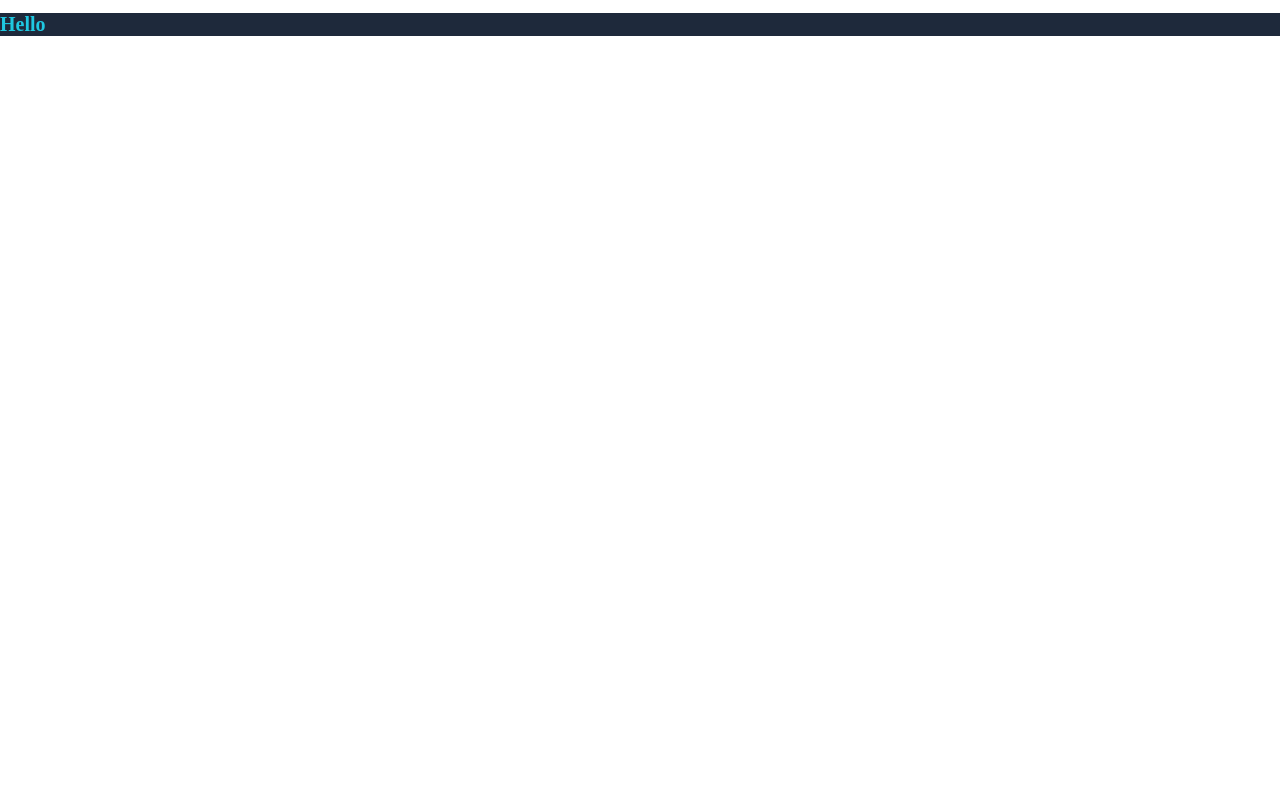
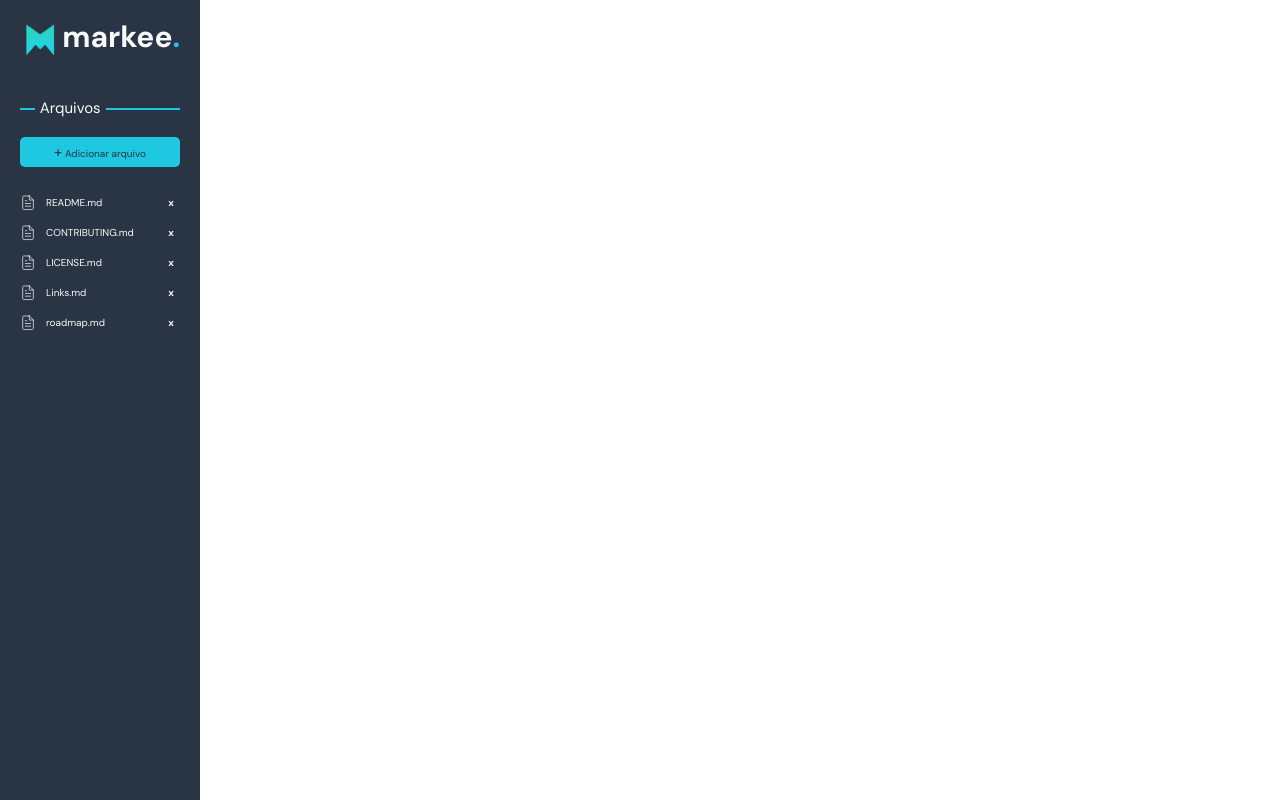
Before and after one commit to Tyyagoo/markee-brainnco, a React (Create React App) app: page / in a window 1280 px wide. Built offline with nearby package versions, Linux system fonts and the light colour scheme.

Commit message:
sidebar skeleton

```diff
--- a/src/app.tsx
+++ b/src/app.tsx
@@ -1,12 +1,15 @@
-import styled, { css } from 'styled-components/macro'
+import styled from 'styled-components/macro'
+import { Sidebar } from 'sidebar'
 
-const Title = styled.h1`${({ theme }) => css`
-  background-color: ${theme.colors.black};
-  color: ${theme.colors.primary};
-`}`
+const Layout = styled.div`
+  height: 100%;
+  display: grid;
+  grid-template-columns: 20rem 1fr;
+  grid-template-rows: 1fr;
+`
 
 function App () {
-  return <div><Title>Hello</Title></div>
+  return <Layout><Sidebar /></Layout>
 }
 
 export { App }
--- a/src/root.tsx
+++ b/src/root.tsx
@@ -11,10 +11,16 @@ const GlobalStyle = createGlobalStyle`
 
     html {
         font-size: 62.5%;
+        height: 100%;
     }
 
     body {
-        font-family: 'DM Sans' sans-serif;
+        font-family: 'DM Sans', sans-serif;
+        height: 100%;
+    }
+
+    #root {
+      height: 100%;
     }
 `
 
--- /dev/null
+++ b/src/sidebar/index.tsx
@@ -0,0 +1,80 @@
+import * as S from './styles'
+import { File } from './types'
+
+function Sidebar () {
+  const files: File[] = [
+    {
+      id: 'readme',
+      name: 'README.md',
+      content: '',
+      active: false,
+      status: 'editing',
+    },
+    {
+      id: 'contributing',
+      name: 'CONTRIBUTING.md',
+      content: '',
+      active: false,
+      status: 'editing',
+    },
+    {
+      id: 'license',
+      name: 'LICENSE.md',
+      content: '',
+      active: false,
+      status: 'editing',
+    },
+    {
+      id: 'links',
+      name: 'Links.md',
+      content: '',
+      active: false,
+      status: 'editing',
+    },
+    {
+      id: 'roadmap',
+      name: 'roadmap.md',
+      content: '',
+      active: true,
+      status: 'editing',
+    },
+  ]
+
+  return (
+    <S.Aside>
+      <S.Header>
+        <S.Image src='logo192.png' alt='logo' />
+        <div>
+          <S.BoldWhiteSpan>markee</S.BoldWhiteSpan>
+          <S.BoldPrimarySpan>.</S.BoldPrimarySpan>
+        </div>
+      </S.Header>
+
+      <S.Divider>
+        <S.Line />
+        <S.WhiteSpan>Arquivos</S.WhiteSpan>
+        <S.Line />
+      </S.Divider>
+
+      <S.PrimaryButton>
+        <S.Span>+</S.Span> Adicionar arquivo
+      </S.PrimaryButton>
+
+      <S.List>
+        {files.map(file => {
+          return (
+            <S.ListItem key={file.id}>
+              <div style={{ display: 'flex', alignItems: 'center' }}>
+                <S.FileIcon src='file.svg' alt='file icon' />
+                <S.Anchor href='/'>{file.name}</S.Anchor>
+              </div>
+              <S.CloseButton>x</S.CloseButton>
+            </S.ListItem>
+          )
+        })}
+      </S.List>
+    </S.Aside>
+  )
+}
+
+export { Sidebar }
--- /dev/null
+++ b/src/sidebar/styles.tsx
@@ -0,0 +1,105 @@
+import styled, { css } from 'styled-components'
+
+export const Aside = styled.aside`${({ theme }) => css`
+    width: 100%;
+    height: 100%;
+    background-color: ${theme.colors.lightBlack};
+    padding: 20px;
+`}`
+
+export const Header = styled.div`
+  display: flex;
+  flex-direction: row;
+  justify-content: space-between;
+`
+
+export const Image = styled.img`
+  width: 40px;
+`
+
+export const BoldSpan = styled.span`
+  font-size: 3rem;
+  font-weight: 700;
+`
+
+export const BoldWhiteSpan = styled(BoldSpan)`${({ theme }) => css`
+    color: ${theme.colors.white}
+`}`
+
+export const BoldPrimarySpan = styled(BoldSpan)`${({ theme }) => css`
+    color: ${theme.colors.primary}
+`}`
+
+export const Divider = styled.div`
+  display: grid;
+  padding-top: 40px;
+  grid-template-columns: 0.2fr 0.4fr 1fr;
+  grid-template-rows: 1fr;
+  align-items: center;
+  column-gap: 5px;
+`
+
+export const Line = styled.div`${({ theme }) => css`
+  width: 100%;
+  height: 0px;
+  border: 1px solid ${theme.colors.primary};
+`}`
+
+export const Span = styled.span`
+  font-size: 1.5rem;
+  font-weight: 400;
+`
+
+export const WhiteSpan = styled(Span)`${({ theme }) => css`
+    color: ${theme.colors.white};
+`}`
+
+export const DefaultButton = styled.button`
+  border: 0px;
+  font-size: 1rem;
+  font-weight: 400;
+`
+
+export const PrimaryButton = styled(DefaultButton)`${({ theme }) => css`
+    height: 3rem;
+    width: 100%;
+    border-radius: 5px;
+    margin: 20px 0px;
+    background-color: ${theme.colors.primary};
+    color: ${theme.colors.lightBlack};
+`}`
+
+export const List = styled.ul`
+    list-style-type: none;
+    margin-block-start: 0px;
+    margin-block-end: 0px;
+    margin-inline-start: 0px;
+    margin-inline-end: 0px;
+    padding-inline-start: 0px;
+`
+
+export const ListItem = styled.li`
+  height: 3rem;
+  display: flex;
+  justify-content: space-between;
+  text-align: center;
+`
+
+export const FileIcon = styled.img`
+  width: 16px;
+  color: green;
+`
+
+export const Anchor = styled.a`${({ theme }) => css`
+    text-decoration: none;
+    color: ${theme.colors.white};
+    padding-left: 10px;
+`}`
+
+export const CloseButton = styled(DefaultButton)`${({ theme }) => css`
+    background: none;
+    border: none;
+    text-decoration: none;
+    color: ${theme.colors.white};
+    font-weight: 700;
+`}`
--- /dev/null
+++ b/src/sidebar/types.ts
@@ -0,0 +1,7 @@
+export type File = {
+  id: string
+  name: string
+  content: string
+  active: boolean
+  status: 'editing' | 'saving' | 'saved'
+}
```
Also changed, not shown: public/file.svg (added).
